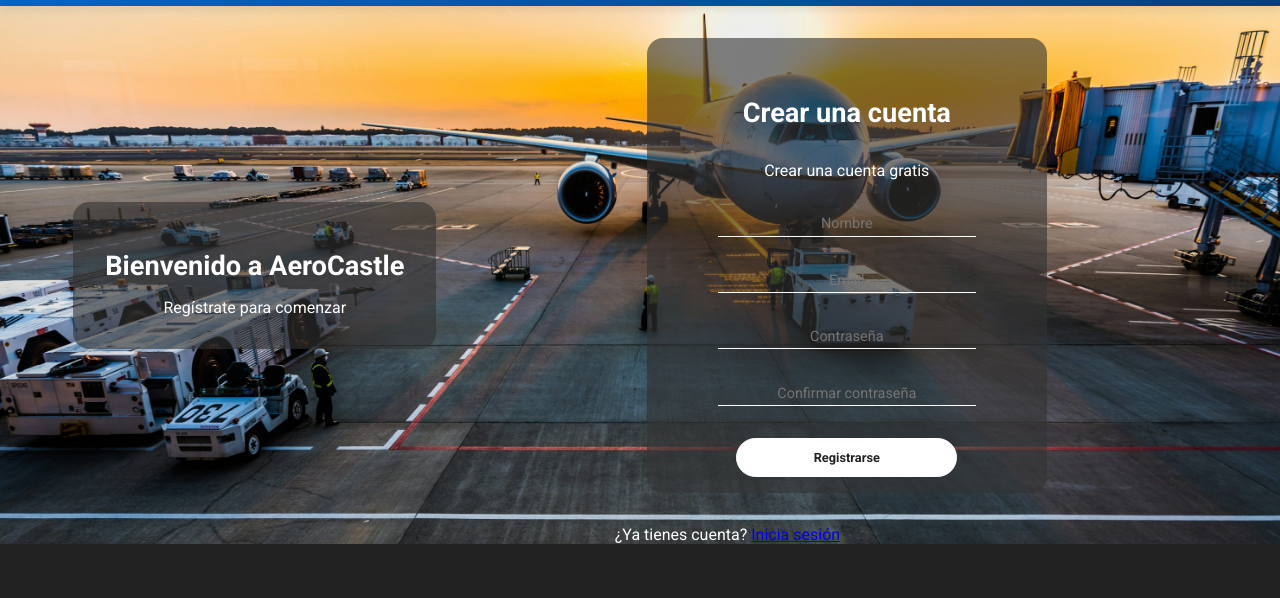
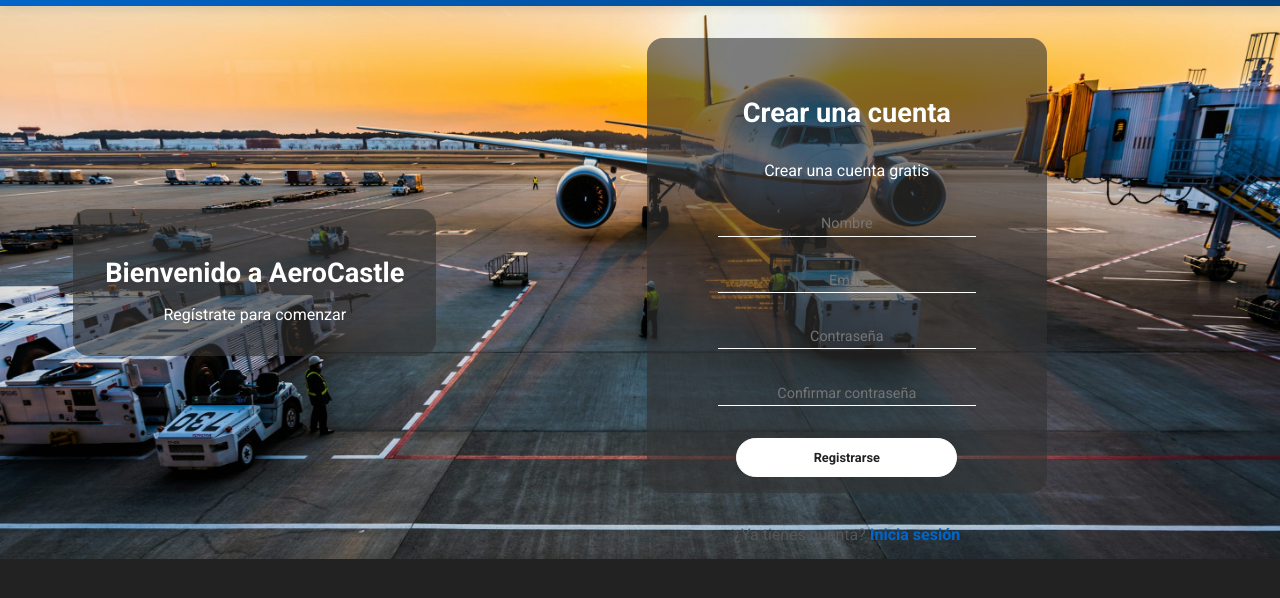
Before and after one commit to Matias53213/Aerolinea-, a website: page FrontendOli/Login/login.html in a window 1280 px wide. Shown: the part 72-670 px from the top of the page. Drawn offline with Linux system fonts and the light colour scheme.

Commit message:
Update style-login.css

```diff
--- a/FrontendOli/Login/style-login.css
+++ b/FrontendOli/Login/style-login.css
@@ -229,3 +229,27 @@ footer {
     margin: 0 auto;
     padding: 30px 20px 0;
 }
+.auth-toggle {
+  text-align: center;
+  margin: 15px 0;
+  color: #555;
+}
+
+.auth-toggle a {
+  color: #0066cc;
+  text-decoration: none;
+  font-weight: bold;
+  cursor: pointer;
+}
+
+.auth-toggle a:hover {
+  text-decoration: underline;
+}
+
+#login-form {
+  display: none; /
+}
+
+.form-active {
+  display: block ;
+}
```
